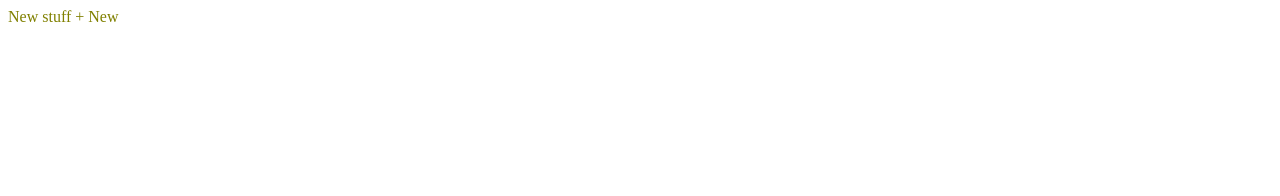
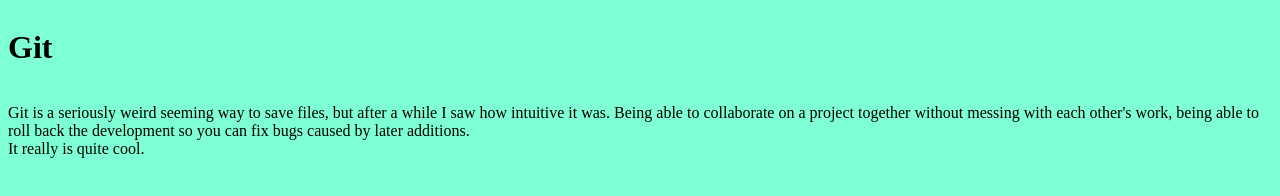
Before and after one commit to Daars/LearningGH, a plain HTML site: page index.html in a window 1280 px wide. Drawn offline with Linux system fonts and the light colour scheme.

Commit message:
Changed bg colour, added text, removed alert

```diff
--- a/app.js
+++ b/app.js
@@ -1 +1 @@
-alert("HELLO THERE")
+alrt("HELLO THERE")
--- a/index.html
+++ b/index.html
@@ -2,11 +2,12 @@
 <head>
     <meta charset="UTF-8">
     <meta name="viewport" content="width=device-width, initial-scale=1.0">
-    <title>Document</title>
+    <title>Working With Git</title>
     <script src="app.js" defer></script>
     <link rel="stylesheet" href="./styles.css">
 </head>
 <body>
-    New stuff + New
+    <h1>Git</h1>
+    <p>Git is a seriously weird seeming way to save files, but after a while I saw how intuitive it was. Being able to collaborate on a project together without messing with each other's work, being able to roll back the development so you can fix bugs caused by later additions. <br>It really is quite cool.</p>
 </body>
 </html>
--- a/styles.css
+++ b/styles.css
@@ -1,3 +1,5 @@
 body {
-    color: olive;
+    background: aquamarine;
+    display: flex;
+    flex-direction: column;
 }
```
